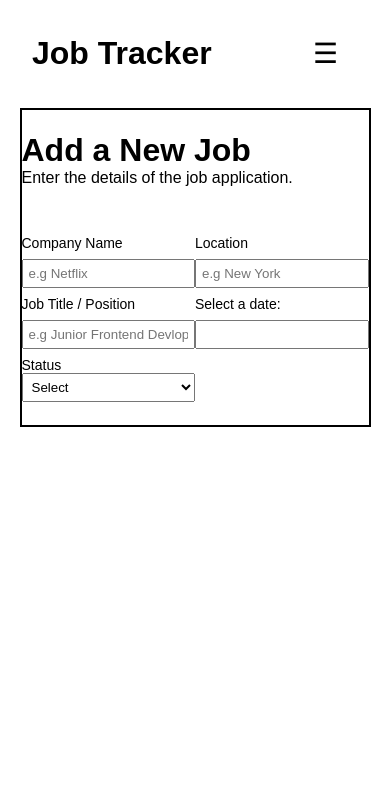
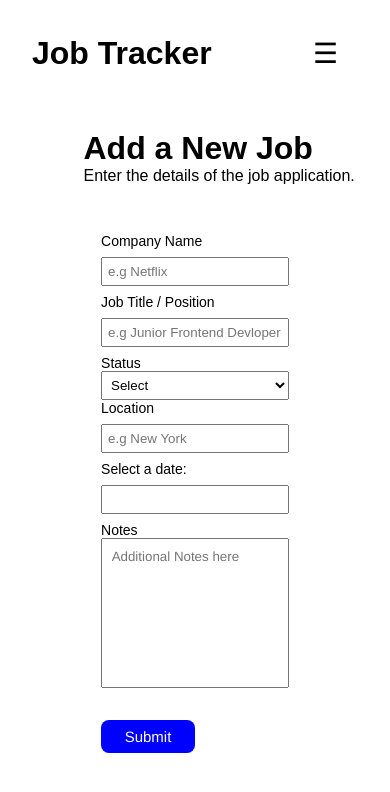
Before and after one commit to AllenCodess/job-tracker, a React (Vite) app: page /createjob in a window 390 px wide. Shown: the top 792 px of the page. Built offline with nearby package versions, Linux system fonts and the light colour scheme; a web font is replaced by a local one.

Commit message:
added the submit button

```diff
--- a/src/index.css
+++ b/src/index.css
@@ -268,7 +268,6 @@
 /* Create Job Page */
 
 .create-job-details {
-  border: black solid 2px;
   max-width: 1200px;
   width: 90%;
   font-family: "Stack Sans Headline", sans-serif;
@@ -276,21 +275,26 @@
 
 .create-job-header {
   margin-bottom: 3rem;
+  margin-left: 4rem;
 }
 
 .create-new-job {
   display: flex;
   justify-content: space-around;
+  column-gap: 3rem;
+  padding: 0 4rem;
 }
 
 .create-left {
   display: flex;
   flex-direction: column;
+  flex: 1;
 }
 
 .create-right {
   display: flex;
   flex-direction: column;
+  flex: 1;
 }
 
 .create-job-label {
@@ -306,6 +310,26 @@
 .dropdown {
   width: 100%;
   padding: 5px;
+}
+
+.create-job-notes {
+  resize: none;
+  width: 100%;
+  height: 150px;
+  padding: 0.6rem;
+  font-family: "Franklin Gothic Medium", "Arial Narrow", Arial, sans-serif;
+}
+
+.create-job-btn {
+  width: 50%;
+  margin-top: 2rem;
+  background-color: blue;
+  border: none;
+  border-radius: 8px;
+  padding: 0.5rem 0;
+  font-family: "Franklin Gothic Medium", "Arial Narrow", Arial, sans-serif;
+  color: white;
+  font-size: 15px;
 }
 
 /* Media Query 768px */
@@ -376,4 +400,17 @@
     width: 90%;
     margin: 0 auto;
   }
+
+  .create-new-job {
+    display: flex;
+    flex-direction: column;
+    width: 90%;
+    margin: 0 auto;
+  }
+
+  .create-job-notes {
+    resize: none;
+    width: 100%;
+    font-family: "Franklin Gothic Medium", "Arial Narrow", Arial, sans-serif;
+  }
 }
--- a/src/pages/CreateJob.jsx
+++ b/src/pages/CreateJob.jsx
@@ -8,6 +8,7 @@ const CreateJob = () => {
   const [position, setPosition] = useState("");
   const [location, setLocation] = useState("");
   const [selectedDate, setSelectedDate] = useState("");
+  const [notes, setNotes] = useState("");
 
   return (
     <>
@@ -64,6 +65,11 @@ const CreateJob = () => {
                 className="details-label"
               />
             </div>
+            <label className="create-job-label">Notes</label>
+            <textarea placeholder="Additional Notes here" className="create-job-notes"></textarea>
+            <button className="create-job-btn" type="submit">
+              Submit
+            </button>
           </div>
         </form>
       </div>
```
